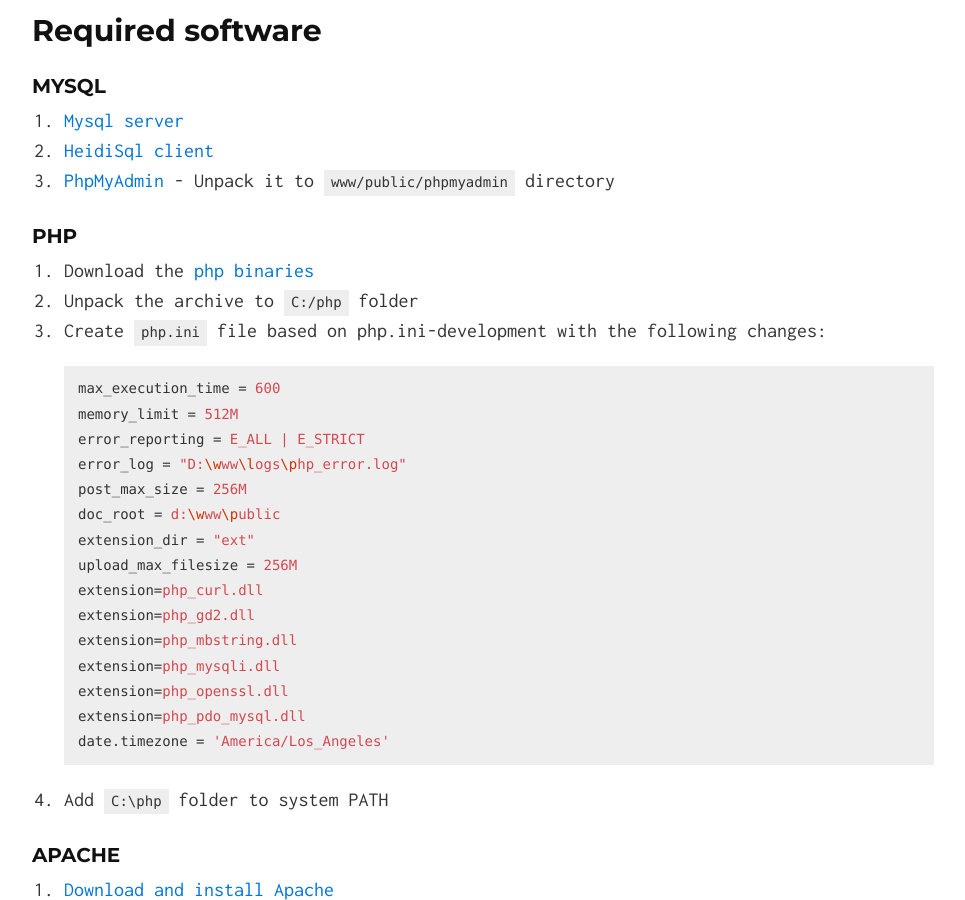
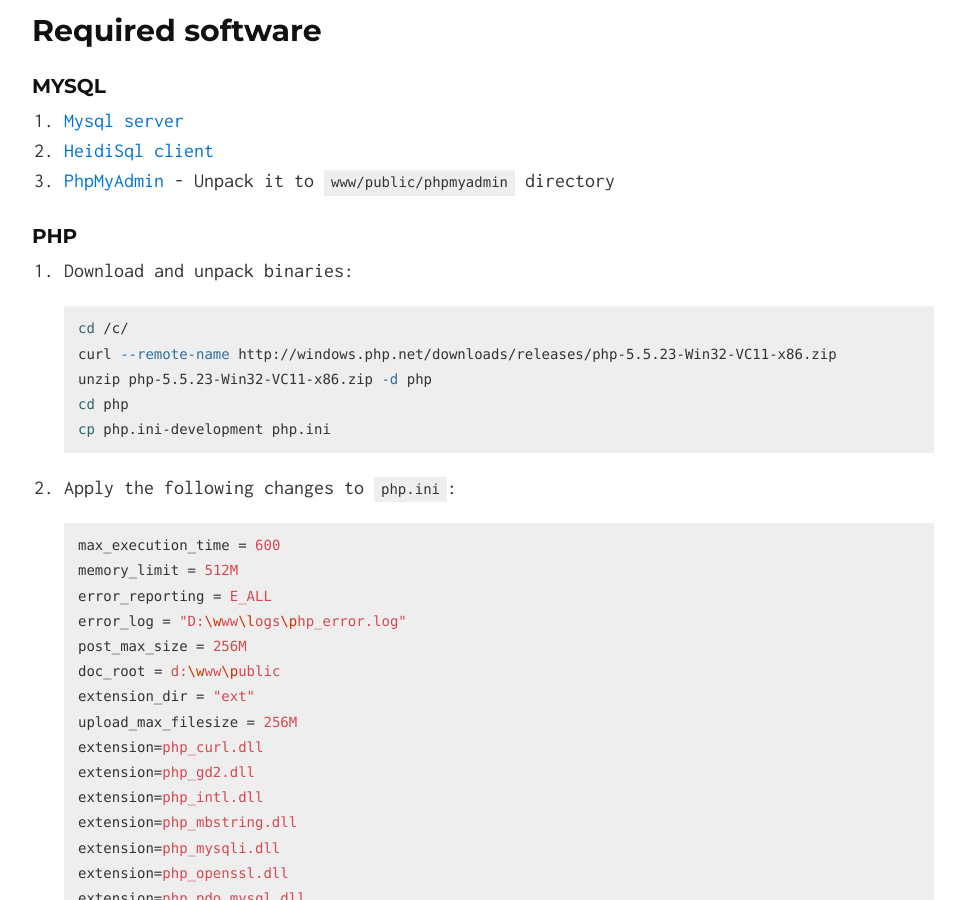
Before and after one commit to tmhub/tmhub.github.io, a Jekyll site: the page built from index.html, in a window 1280 px wide and 900 px high, scrolled down 2334 px. Shown: the whole window, without its empty margins (156-1121 px from the left). Built offline with Jekyll 4.4.1, drawn with Linux system fonts in a browser that asks for light colours; nearby versions of some CDN libraries.

Commit message:
Php isntallation updated

```diff
--- a/_includes/index.md
+++ b/_includes/index.md
@@ -72,14 +72,23 @@
     directory
 
 ### Php
-1. Download the [php binaries](http://windows.php.net/downloads/releases/php-5.3.28-Win32-VC9-x86.zip)
-2. Unpack the archive to `C:/php` folder
-3. Create `php.ini` file based on php.ini-development with the following changes:
+
+1. Download and unpack binaries:
+
+    {% highlight bash %}
+cd /c/
+curl --remote-name http://windows.php.net/downloads/releases/php-5.5.23-Win32-VC11-x86.zip
+unzip php-5.5.23-Win32-VC11-x86.zip -d php
+cd php
+cp php.ini-development php.ini
+{% endhighlight %}
+
+2. Apply the following changes to `php.ini`:
 
     {% highlight ini %}
 max_execution_time = 600
 memory_limit = 512M
-error_reporting = E_ALL | E_STRICT
+error_reporting = E_ALL
 error_log = "D:\www\logs\php_error.log"
 post_max_size = 256M
 doc_root = d:\www\public
@@ -87,6 +96,7 @@
 upload_max_filesize = 256M
 extension=php_curl.dll
 extension=php_gd2.dll
+extension=php_intl.dll
 extension=php_mbstring.dll
 extension=php_mysqli.dll
 extension=php_openssl.dll
```
Also changed, not shown: other parts of _includes/index.md (+1 -1 lines).
